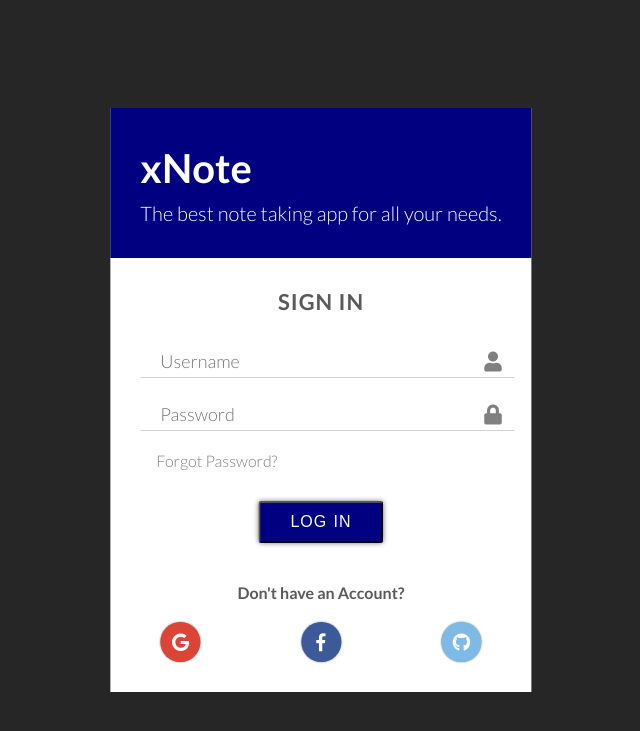
After one commit to AdiPat/xnotes, a Django app: template xnotesapp/templates/xnotesapp/login.html in a window 1280 px wide. The commit adds this page. Shown: the top 731 px of the page, without its empty margins (319-959 px from the left). Run offline with Django 3.2, Linux system fonts and the light colour scheme; the template is opened without the code that fills it, so the values that code supplies are empty; some libraries are stand-ins or nearby versions.

Commit message:
Add user login

```diff
--- a/frontend/app/scss/components/_buttons.scss
+++ b/frontend/app/scss/components/_buttons.scss
@@ -59,3 +59,30 @@
         background-color: rgba(lightgray,0.2);
     }
 }
+
+.btn-submit {
+    &,
+    &:link,
+    &:visited {
+        display: inline-block;
+        padding: 1rem 3rem;
+        text-align: center;
+        text-decoration: none;
+        background-color: navy;
+        text-transform: uppercase;
+        letter-spacing: 1px;
+        color: white;
+        word-spacing: 1px;
+        font-size: 1.6rem;
+        transition: transform 0.5s;
+        border-radius: 3px;
+        box-shadow: 0 0 5px #777;
+    }
+
+    &:hover,
+    &:active {
+        transform: scale(1.03);
+        box-shadow: 0 0 1rem #777;
+    }
+
+}
--- a/frontend/app/scss/main.scss
+++ b/frontend/app/scss/main.scss
@@ -14,6 +14,7 @@
 @import 'layout/nav';
 @import 'layout/dashboard';
 @import 'pages/home';
+@import 'pages/login';
 
 
 
--- /dev/null
+++ b/frontend/app/scss/pages/_login.scss
@@ -0,0 +1,150 @@
+.form-box {
+    display: flex;
+    position: absolute;
+    flex-direction: column;
+    top: 50%;
+    left: 50%;
+    transform: translate(-50%, -50%);
+    background-color: white;
+}
+
+.form-brand {
+    background-color: navy;
+    color: white;
+    line-height: 1.5;
+    padding: 3rem;
+
+    h3 {
+        font-size: 2rem;
+        font-weight: 300;
+    }
+
+    h1 {
+        font-size: 4rem;
+        font-weight: 600;
+    }
+}
+
+.form {
+    display: flex;
+    flex-direction: column;
+    padding-bottom: 0;
+    padding: 3rem;
+    justify-content: center;
+    font-family: inherit;
+
+    h2 {
+        color: darken(grey, 15%);
+        font-size: 2.2rem;
+        letter-spacing: 1px;
+        font-weight: 600;
+        text-transform: uppercase;
+        text-align: center;
+        margin-bottom: 2rem;
+    }
+
+    .form-group {
+        display: flex;
+        align-items: center;
+        margin: 1rem 0;
+
+        input {
+            background-color: white;
+            font-weight: 300;
+            font-family: inherit;
+            padding: 5px 2rem;
+            font-size: 1.8rem;
+            flex: 1;
+            border: none;
+            border-bottom: 1px solid lightgrey;
+
+            &:focus {
+                outline: none;
+            }
+        }
+
+        i {
+            color: grey;
+            font-size: 2rem;
+            margin-left: -3rem;
+        }
+    }
+}
+
+.link-light {
+
+    &,
+    &:link,
+    &:visited {
+        display: inline-block;
+        align-self: flex-start;
+        color: grey;
+        margin-left: 1.6rem;
+        font-weight: 300;
+        text-decoration: none;
+        font-size: 1.6rem;
+        margin-top: 1rem;
+        border-bottom: 1px solid transparent;
+    }
+
+    &:hover,
+    &:active {
+        color: darken(grey, 35%);
+        border-bottom: 1px solid grey;
+    }
+}
+
+.form-oauth {
+    display: flex;
+    flex-direction: column;
+
+    h3 {
+        color: darken(grey,15%);
+        font-size: 1.6rem;
+        text-align: center;
+        margin-bottom: 2rem;
+    }
+
+    .providers {
+        display: flex;
+        align-items: center;
+        justify-content: center;
+        margin-bottom: 3rem;
+
+        .provider {
+            flex: 1;
+            text-align: center;
+        }
+
+        i {
+            display: inline-flex;
+            flex: 1;
+            align-items: center;
+            justify-content: center;
+            font-size: 1.8rem;
+            height: 4rem;
+            color: white;
+            width: 4rem;
+            padding: 2rem;
+            border-radius: 50%;
+            box-shadow: 0 0 2px #777;
+        }
+
+        .google {
+            background-color: #DB4437;
+        }
+
+        .facebook {
+            background-color: #3C5A99;
+        }
+
+        .github {
+            background-color: #7DBBE6;
+        }
+    }
+}
+
+.btn-submit {
+    align-self: center;
+    margin: 3rem 0 1rem 0;
+}
--- a/xnotesapp/static/css/style.css
+++ b/xnotesapp/static/css/style.css
@@ -334,6 +334,25 @@ html {
     transform: scale(18);
     background-color: rgba(211, 211, 211, 0.2); }
 
+.btn-submit, .btn-submit:link, .btn-submit:visited {
+  display: inline-block;
+  padding: 1rem 3rem;
+  text-align: center;
+  text-decoration: none;
+  background-color: navy;
+  text-transform: uppercase;
+  letter-spacing: 1px;
+  color: white;
+  word-spacing: 1px;
+  font-size: 1.6rem;
+  transition: transform 0.5s;
+  border-radius: 3px;
+  box-shadow: 0 0 5px #777; }
+
+.btn-submit:hover, .btn-submit:active {
+  transform: scale(1.03);
+  box-shadow: 0 0 1rem #777; }
+
 .input--text {
   font-size: 1.8rem;
   background-color: white;
@@ -494,6 +513,116 @@ body {
     .container {
       overflow: hidden; } }
 
+.form-box {
+  display: flex;
+  position: absolute;
+  flex-direction: column;
+  top: 50%;
+  left: 50%;
+  transform: translate(-50%, -50%);
+  background-color: white; }
+
+.form-brand {
+  background-color: navy;
+  color: white;
+  line-height: 1.5;
+  padding: 3rem; }
+  .form-brand h3 {
+    font-size: 2rem;
+    font-weight: 300; }
+  .form-brand h1 {
+    font-size: 4rem;
+    font-weight: 600; }
+
+.form {
+  display: flex;
+  flex-direction: column;
+  padding-bottom: 0;
+  padding: 3rem;
+  justify-content: center;
+  font-family: inherit; }
+  .form h2 {
+    color: #5a5a5a;
+    font-size: 2.2rem;
+    letter-spacing: 1px;
+    font-weight: 600;
+    text-transform: uppercase;
+    text-align: center;
+    margin-bottom: 2rem; }
+  .form .form-group {
+    display: flex;
+    align-items: center;
+    margin: 1rem 0; }
+    .form .form-group input {
+      background-color: white;
+      font-weight: 300;
+      font-family: inherit;
+      padding: 5px 2rem;
+      font-size: 1.8rem;
+      flex: 1;
+      border: none;
+      border-bottom: 1px solid lightgrey; }
+      .form .form-group input:focus {
+        outline: none; }
+    .form .form-group i {
+      color: grey;
+      font-size: 2rem;
+      margin-left: -3rem; }
+
+.link-light, .link-light:link, .link-light:visited {
+  display: inline-block;
+  align-self: flex-start;
+  color: grey;
+  margin-left: 1.6rem;
+  font-weight: 300;
+  text-decoration: none;
+  font-size: 1.6rem;
+  margin-top: 1rem;
+  border-bottom: 1px solid transparent; }
+
+.link-light:hover, .link-light:active {
+  color: #272727;
+  border-bottom: 1px solid grey; }
+
+.form-oauth {
+  display: flex;
+  flex-direction: column; }
+  .form-oauth h3 {
+    color: #5a5a5a;
+    font-size: 1.6rem;
+    text-align: center;
+    margin-bottom: 2rem; }
+  .form-oauth .providers {
+    display: flex;
+    align-items: center;
+    justify-content: center;
+    margin-bottom: 3rem; }
+    .form-oauth .providers .provider {
+      flex: 1;
+      text-align: center; }
+    .form-oauth .providers i {
+      display: inline-flex;
+      flex: 1;
+      align-items: center;
+      justify-content: center;
+      font-size: 1.8rem;
+      height: 4rem;
+      color: white;
+      width: 4rem;
+      padding: 2rem;
+      border-radius: 50%;
+      box-shadow: 0 0 2px #777; }
+    .form-oauth .providers .google {
+      background-color: #DB4437; }
+    .form-oauth .providers .facebook {
+      background-color: #3C5A99; }
+    .form-oauth .providers .github {
+      background-color: #7DBBE6; }
+
+.btn-submit {
+  align-self: center;
+  margin: 3rem 0 1rem 0; }
+
 /*// box to add a note
 .add-note__box {
     position: absolute;
--- /dev/null
+++ b/xnotesapp/templates/xnotesapp/login.html
@@ -0,0 +1,47 @@
+<!DOCTYPE html>
+{% load static %}
+<html>
+    <head>
+        <meta name="viewport" content="width=device-width, initial-scale=1">
+        <link rel="stylesheet" href="https://use.fontawesome.com/releases/v5.3.1/css/all.css" integrity="sha384-mzrmE5qonljUremFsqc01SB46JvROS7bZs3IO2EmfFsd15uHvIt+Y8vEf7N7fWAU" crossorigin="anonymous">
+        <link href="https://fonts.googleapis.com/css?family=Lato:300,400,700" rel="stylesheet">
+        <link rel="stylesheet" href="{% static 'css/style.css' %}">
+        <title>XNote ~ Login</title>
+    </head>
+    <body>
+        <div class="form-box">
+            <div class="form-brand">
+                <h1>xNote</h1>
+                <h3>The best note taking app for all your needs.</h3>
+            </div>
+            <form class="form" method="POST">
+                <h2>Sign in</h2>
+                <div class="form-group">
+                    <input type="text" placeholder="Username" name="username">
+                    <i class="fas fa-user"></i>
+                </div>
+                <div class="form-group">
+                   <input type="password" placeholder="Password" name="password">
+                    <i class="fas fa-lock"></i>
+                </div>
+                <a href="" class="link-light">Forgot Password?</a>
+                <button type="submit" class="btn-submit">Log in</button>
+            </form>
+            <div class="form-oauth">
+                <h3>Don't have an Account?</h3>
+                <div class="providers">
+                    <div class="provider">
+                        <i class="fab fa-google google"></i>
+                    </div>
+                    <div class="provider">
+                        <i class="fab fa-facebook-f facebook"></i>
+                    </div>
+                    <div class="provider">
+                        <i class="fab fa-github github"></i>
+                    </div>
+                </div>
+            </div>
+        </div>
+    </body>
+    <script type="text/javascript" href=""></script>
+</html>
--- a/xnotesapp/urls.py
+++ b/xnotesapp/urls.py
@@ -11,4 +11,6 @@ urlpatterns = [
     path('xnote/<slug:username>/delete', views.delete, name='delete'),
     path('xnote/<slug:username>/label', views.label, name='label'),
     path('xnote/<slug:username>/<slug:note_id>', views.edit, name='edit'),
+    path('xnote/login', views.login, name='login'),
+    path('xnote/signup', views.signup, name='signup'),
 ]
```
Also changed, not shown: xncore/xauth.py (added, +31 -0 lines), xnotesapp/templates/xnotesapp/signup.html (added, +17 -0 lines), xnotesapp/views.py (+16 -0 lines).
